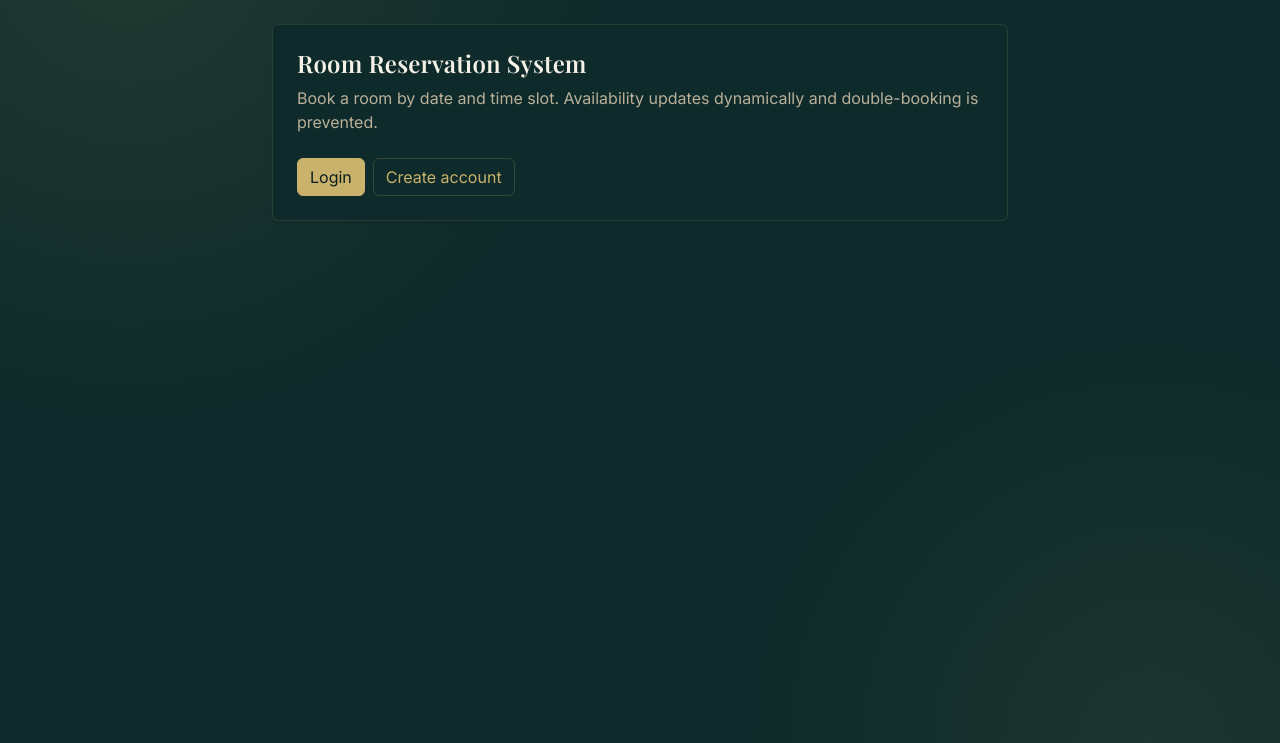
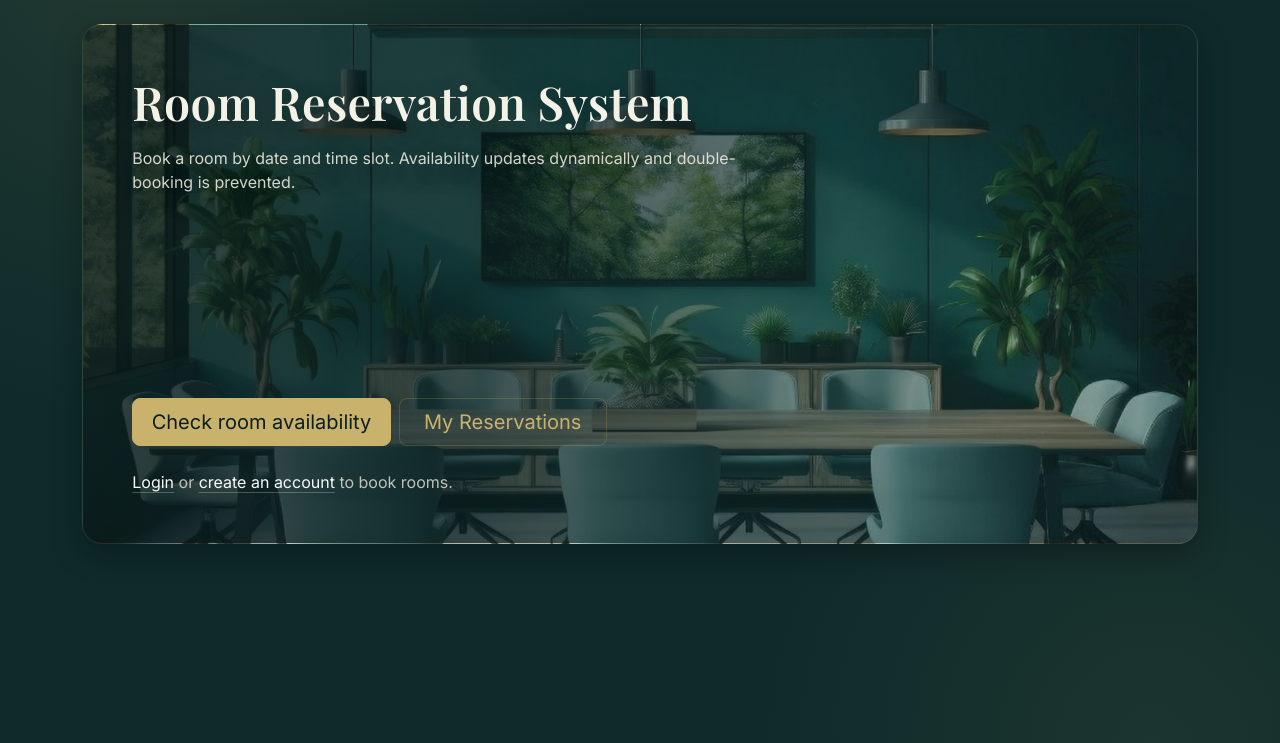
Before and after one commit to jihadnassar202/Room-Reservation-System, a Django app: page / in a window 1280 px wide. Shown: the part 57-800 px from the top of the page. Run offline with Django 4.2, Linux system fonts and the light colour scheme.

Commit message:
enhancing the landing page

```diff
--- /dev/null
+++ b/static/css/landing.css
@@ -0,0 +1,100 @@
+/*
+  Landing page hero styles.
+  Keep this file small and scoped to `.landing-hero` to avoid affecting other pages.
+*/
+
+.landing-hero {
+  position: relative;
+  overflow: hidden;
+  border-radius: 1.25rem;
+  border: 1px solid var(--bs-border-color-translucent);
+  box-shadow: var(--brand-shadow);
+  background-color: var(--brand-surface);
+  background-image:
+    linear-gradient(
+      90deg,
+      rgba(10, 28, 28, 0.85) 0%,
+      rgba(12, 35, 35, 0.78) 35%,
+      rgba(18, 53, 52, 0.58) 68%,
+      rgba(18, 53, 52, 0.42) 100%
+    ),
+    url("../img/meeting-room.jpg");
+  background-size: cover;
+  background-position: center;
+  background-repeat: no-repeat;
+  min-height: clamp(520px, 60vh, 650px);
+  display: flex;
+  align-items: stretch;
+}
+
+.landing-hero__content {
+  padding: clamp(1.75rem, 2.6vw + 1rem, 3.25rem);
+  max-width: 46rem;
+  display: flex;
+  flex-direction: column;
+  justify-content: flex-start;
+  gap: 0.5rem;
+}
+
+.landing-hero__title,
+.landing-hero__lead {
+  text-shadow: 0 10px 30px rgba(0, 0, 0, 0.35);
+}
+
+.landing-hero__title {
+  font-size: clamp(1.85rem, 2.4vw + 1rem, 3rem);
+}
+
+.landing-hero__lead {
+  color: rgba(244, 241, 230, 0.86);
+  max-width: 42rem;
+}
+
+.landing-hero__hint {
+  color: rgba(244, 241, 230, 0.76);
+}
+
+.landing-hero__actions {
+  margin-top: auto;
+}
+
+.landing-hero__actions .btn {
+  min-width: 13rem;
+}
+
+.landing-hero .btn-lg {
+  padding-left: 1.15rem;
+  padding-right: 1.15rem;
+}
+
+@media (max-width: 575.98px) {
+  .landing-hero {
+    min-height: clamp(320px, 58vh, 420px);
+    background-image:
+      linear-gradient(
+        180deg,
+        rgba(10, 28, 28, 0.9) 0%,
+        rgba(12, 35, 35, 0.8) 55%,
+        rgba(18, 53, 52, 0.65) 100%
+      ),
+      url("../img/meeting-room.jpg");
+  }
+
+  .landing-hero__content {
+    max-width: 100%;
+    gap: 0.35rem;
+  }
+
+  .landing-hero__title {
+    font-size: clamp(1.6rem, 5vw + 1rem, 2.35rem);
+  }
+
+  .landing-hero__lead {
+    font-size: 0.98rem;
+    line-height: 1.5;
+  }
+
+  .landing-hero__actions .btn {
+    width: 100%;
+  }
+}
--- a/templates/pages/home.html
+++ b/templates/pages/home.html
@@ -1,28 +1,37 @@
 {% extends "base.html" %}
+{% load static %}
 
 {% block title %}Home · Room Reservation{% endblock %}
 
+{% block extra_head %}
+  <link rel="stylesheet" href="{% static 'css/landing.css' %}" />
+{% endblock %}
+
 {% block content %}
-  <div class="row justify-content-center">
-    <div class="col-12 col-lg-8">
-      <div class="card shadow-sm">
-        <div class="card-body p-4">
-          <h1 class="h4 mb-2">Room Reservation System</h1>
-          <p class="text-body-secondary mb-4">
-            Book a room by date and time slot. Availability updates dynamically and double-booking is prevented.
-          </p>
+  <section class="landing-hero" aria-labelledby="landingHeroTitle">
+    <div class="landing-hero__content">
+      <h1 id="landingHeroTitle" class="landing-hero__title mb-2">Room Reservation System</h1>
+      <p class="landing-hero__lead mb-4">
+        Book a room by date and time slot. Availability updates dynamically and double-booking is prevented.
+      </p>
 
-          <div class="d-flex flex-wrap gap-2">
-            {% if user.is_authenticated %}
-              <a class="btn btn-primary" href="{% url 'reservations:room_availability' %}">Check room availability</a>
-              <a class="btn btn-outline-primary" href="{% url 'reservations:my_reservations' %}">My Reservations</a>
-            {% else %}
-              <a class="btn btn-primary" href="{% url 'accounts:login' %}">Login</a>
-              <a class="btn btn-outline-primary" href="{% url 'accounts:register' %}">Create account</a>
-            {% endif %}
-          </div>
-        </div>
+      <div class="landing-hero__actions d-flex flex-column flex-sm-row align-items-stretch align-items-sm-center gap-2">
+        <a class="btn btn-primary btn-lg" href="{% url 'reservations:room_availability' %}">Check room availability</a>
+        <a class="btn btn-outline-primary btn-lg" href="{% url 'reservations:my_reservations' %}">My Reservations</a>
       </div>
+
+      {% if not user.is_authenticated %}
+        <p class="landing-hero__hint mt-3 mb-0">
+          <a class="link-light link-offset-2 link-underline-opacity-25 link-underline-opacity-100-hover" href="{% url 'accounts:login' %}"
+            >Login</a
+          >
+          or
+          <a class="link-light link-offset-2 link-underline-opacity-25 link-underline-opacity-100-hover" href="{% url 'accounts:register' %}"
+            >create an account</a
+          >
+          to book rooms.
+        </p>
+      {% endif %}
     </div>
-  </div>
+  </section>
 {% endblock %}
```
